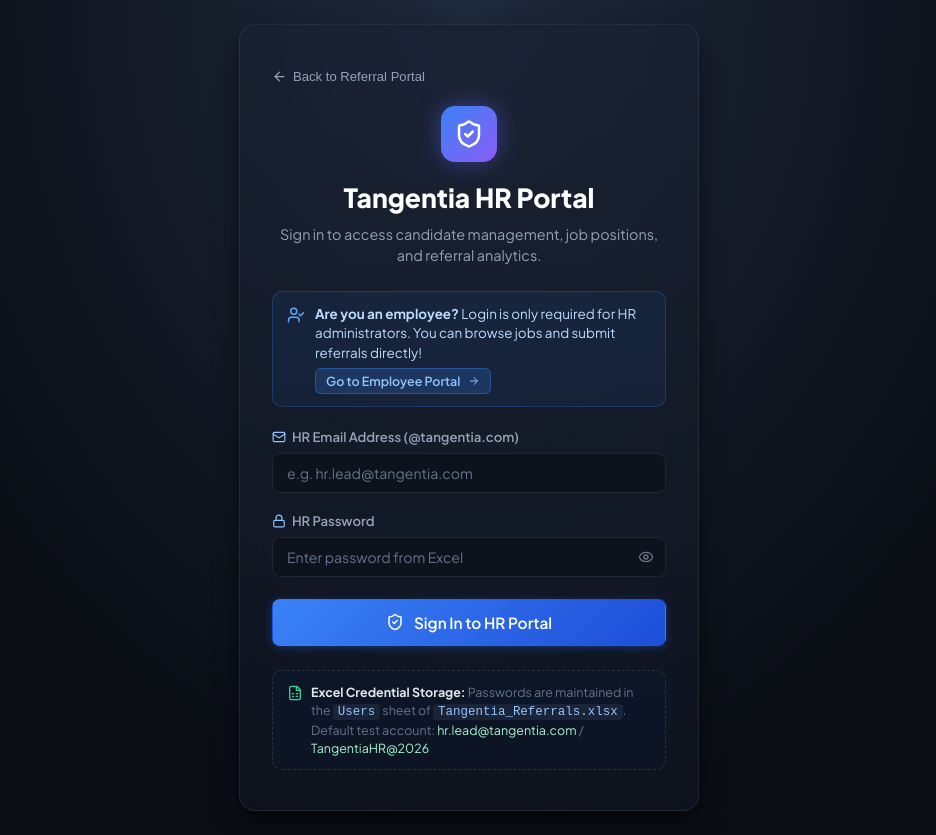
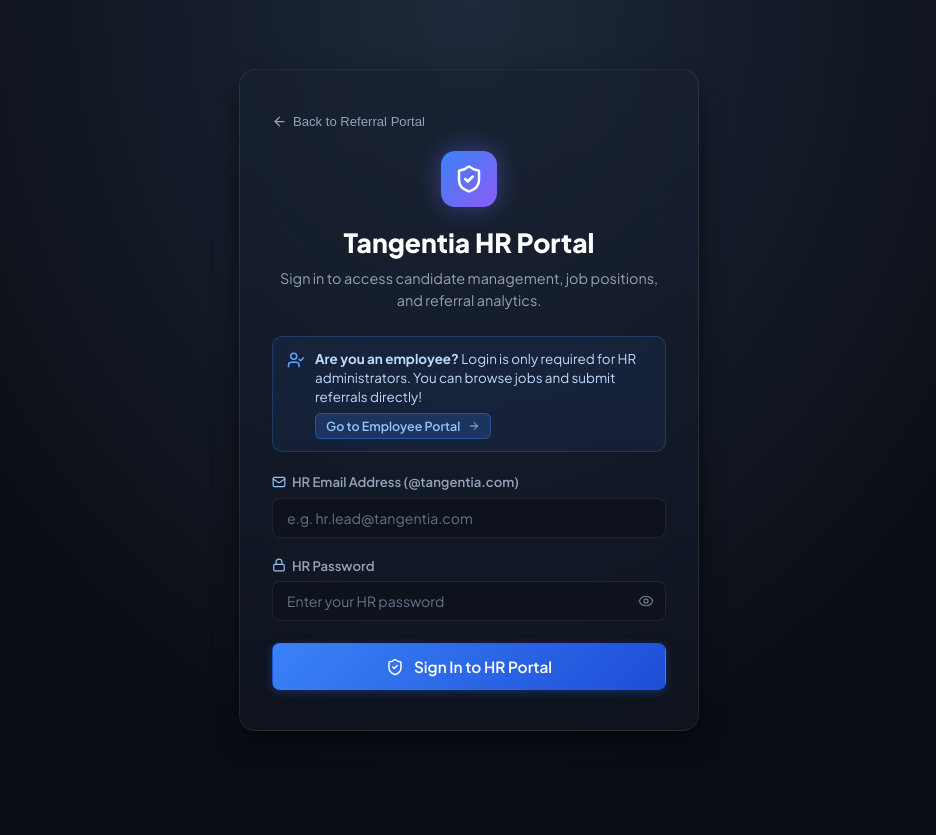
Before and after one commit to VickytheWicked/Tangentia-Referral-Portal, a React (Vite) app in the folder frontend/: page /login in a window 1280 px wide. Shown: the whole page, without its empty margins (171-1107 px from the left). After the commit the page ends 800 px from the top, so only its background shows below. Built offline with nearby package versions, Linux system fonts and the light colour scheme; no server answers.

Commit message:
chore(auth): remove Excel credential storage banner from HR login page

```diff
--- a/frontend/src/pages/Login.tsx
+++ b/frontend/src/pages/Login.tsx
@@ -16,7 +16,6 @@ import {
   UserCheck,
   UserX,
   KeyRound,
-  FileSpreadsheet,
 } from 'lucide-react';
 
 type AuthErrorType = 'user_not_found' | 'password_incorrect' | 'role_restricted' | 'domain_invalid' | 'general' | null;
@@ -445,7 +444,7 @@ export const LoginPage: React.FC = () => {
                 type={showPassword ? 'text' : 'password'}
                 required
                 className="form-input"
-                placeholder="Enter password from Excel"
+                placeholder="Enter your HR password"
                 value={password}
                 onChange={(e) => {
                   setPassword(e.target.value);
@@ -524,35 +523,6 @@ export const LoginPage: React.FC = () => {
             )}
           </button>
         </form>
-
-        {/* Excel storage info banner */}
-        <div
-          style={{
-            marginTop: '24px',
-            padding: '12px 14px',
-            background: 'rgba(15, 23, 42, 0.65)',
-            border: '1px dashed rgba(255, 255, 255, 0.12)',
-            borderRadius: '10px',
-            fontSize: '0.78rem',
-            color: 'var(--text-muted)',
-            lineHeight: 1.45,
-            display: 'flex',
-            alignItems: 'flex-start',
-            gap: '8px',
-          }}
-        >
-          <FileSpreadsheet size={16} color="#34d399" style={{ flexShrink: 0, marginTop: '2px' }} />
-          <div>
-            <strong style={{ color: '#e2e8f0' }}>Excel Credential Storage:</strong> Passwords are maintained in the{' '}
-            <code style={{ color: '#93c5fd', background: 'rgba(30, 41, 59, 0.8)', padding: '1px 5px', borderRadius: '4px' }}>
-              Users
-            </code>{' '}
-            sheet of <code style={{ color: '#93c5fd', background: 'rgba(30, 41, 59, 0.8)', padding: '1px 5px', borderRadius: '4px' }}>Tangentia_Referrals.xlsx</code>.
-            Default test account:{' '}
-            <span style={{ color: '#a7f3d0' }}>hr.lead@tangentia.com</span> /{' '}
-            <span style={{ color: '#a7f3d0' }}>TangentiaHR@2026</span>
-          </div>
-        </div>
       </div>
     </div>
   );
```
